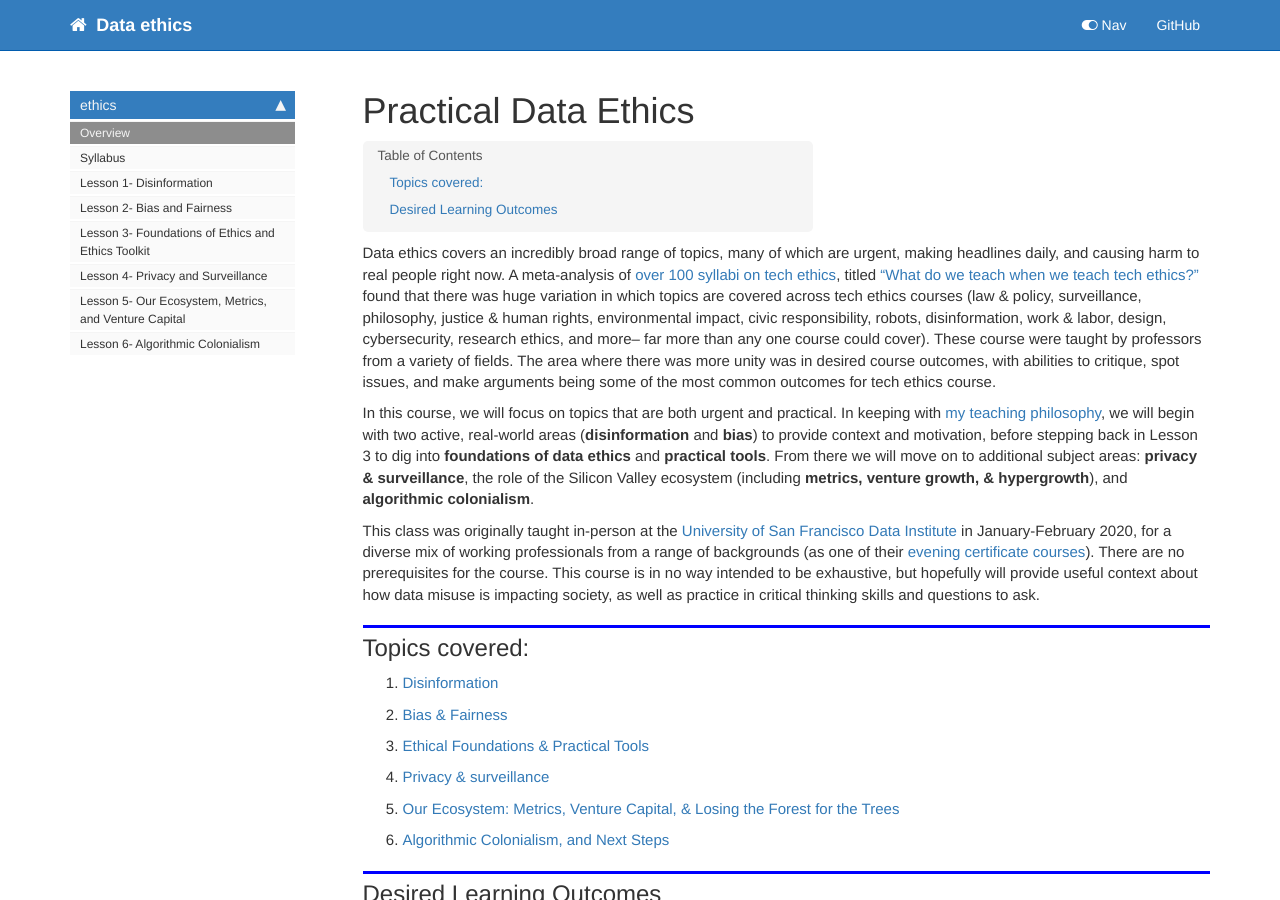
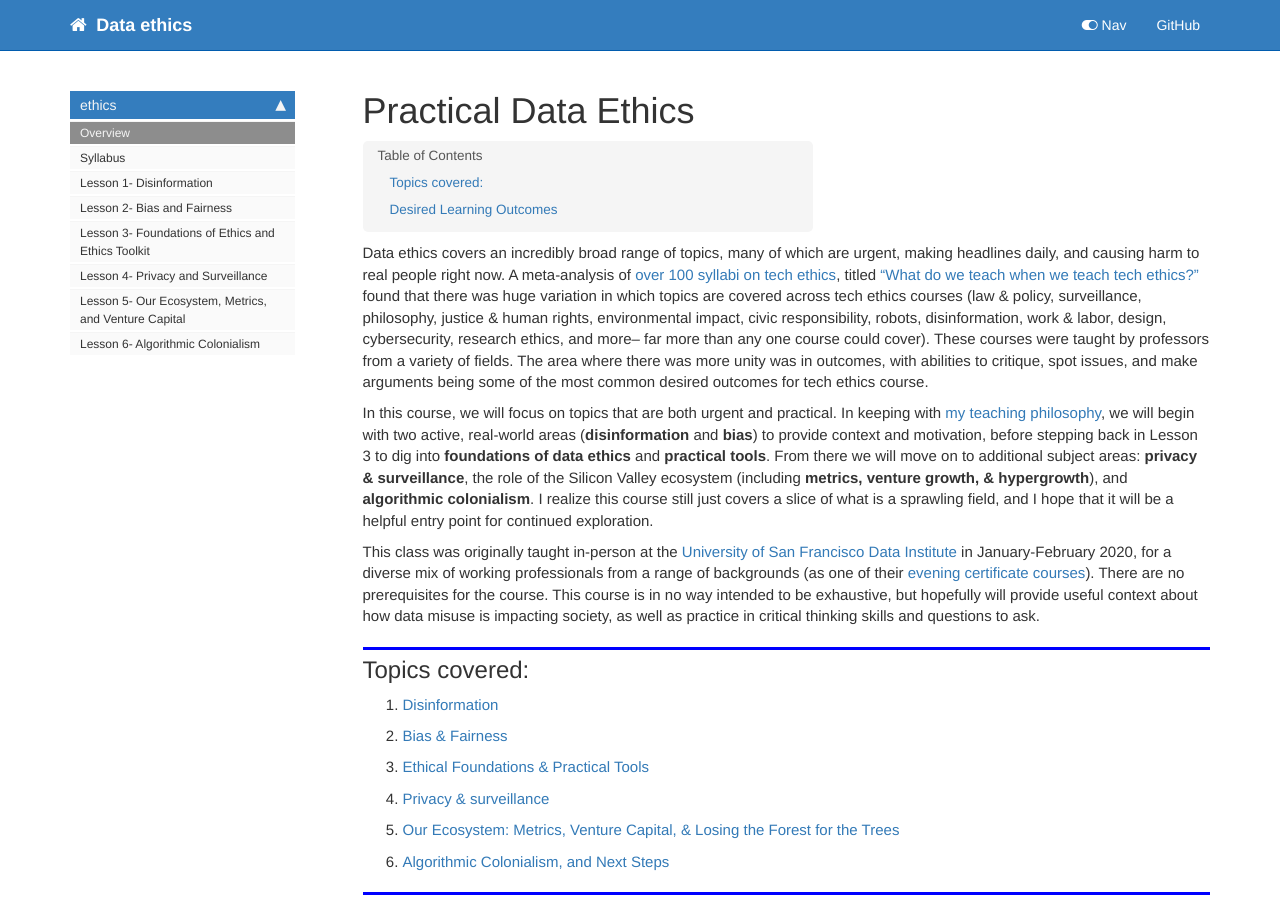
Before and after one commit to fastai/ethics.fast.ai, a Jekyll site: the page built from docs/index.md, in a window 1280 px wide and 900 px high. Built offline with Jekyll 4.4.1, drawn with Linux system fonts in a browser that asks for light colours; nearby versions of some CDN libraries; comment, search, counter and statistics services are not loaded.

Commit message:
updated index and order of videos

```diff
--- a/docs/index.md
+++ b/docs/index.md
@@ -2,9 +2,9 @@
 title: Practical Data Ethics
 ---
 
-Data ethics covers an incredibly broad range of topics, many of which are urgent, making headlines daily, and causing harm to real people right now. A meta-analysis of [over 100 syllabi on tech ethics](https://medium.com/@cfiesler/tech-ethics-curricula-a-collection-of-syllabi-3eedfb76be18), titled ["What do we teach when we teach tech ethics?"](https://cmci.colorado.edu/~cafi5706/SIGCSE2020_EthicsSyllabi.pdf) found that there was huge variation in which topics are covered across tech ethics courses (law & policy, surveillance, philosophy, justice & human rights, environmental impact, civic responsibility, robots, disinformation, work & labor, design, cybersecurity, research ethics, and more-- far more than any one course could cover).  These course were taught by professors from a variety of fields.  The area where there was more unity was in desired course outcomes, with abilities to critique, spot issues, and make arguments being some of the most common outcomes for tech ethics course.
+Data ethics covers an incredibly broad range of topics, many of which are urgent, making headlines daily, and causing harm to real people right now. A meta-analysis of [over 100 syllabi on tech ethics](https://medium.com/@cfiesler/tech-ethics-curricula-a-collection-of-syllabi-3eedfb76be18), titled ["What do we teach when we teach tech ethics?"](https://cmci.colorado.edu/~cafi5706/SIGCSE2020_EthicsSyllabi.pdf) found that there was huge variation in which topics are covered across tech ethics courses (law & policy, surveillance, philosophy, justice & human rights, environmental impact, civic responsibility, robots, disinformation, work & labor, design, cybersecurity, research ethics, and more-- far more than any one course could cover).  These courses were taught by professors from a variety of fields.  The area where there was more unity was in outcomes, with abilities to critique, spot issues, and make arguments being some of the most common desired outcomes for tech ethics course.
 
-In this course, we will focus on topics that are both urgent and practical. In keeping with [my teaching philosophy](https://www.fast.ai/2016/10/08/teaching-philosophy/), we will begin with two active, real-world areas (**disinformation** and **bias**) to provide context and motivation, before stepping back in Lesson 3 to dig into **foundations of data ethics** and **practical tools**.  From there we will move on to additional subject areas: **privacy & surveillance**, the role of the Silicon Valley ecosystem (including **metrics, venture growth, & hypergrowth**), and **algorithmic colonialism**.
+In this course, we will focus on topics that are both urgent and practical. In keeping with [my teaching philosophy](https://www.fast.ai/2016/10/08/teaching-philosophy/), we will begin with two active, real-world areas (**disinformation** and **bias**) to provide context and motivation, before stepping back in Lesson 3 to dig into **foundations of data ethics** and **practical tools**.  From there we will move on to additional subject areas: **privacy & surveillance**, the role of the Silicon Valley ecosystem (including **metrics, venture growth, & hypergrowth**), and **algorithmic colonialism**. I realize this course still just covers a slice of what is a sprawling field, and I hope that it will be a helpful entry point for continued exploration.
 
 This class was originally taught in-person at the [University of San Francisco Data Institute](https://www.usfca.edu/data-institute) in January-February 2020, for a diverse mix of working professionals from a range of backgrounds (as one of their [evening certificate courses](https://www.usfca.edu/data-institute/certificates)). There are no prerequisites for the course. This course is in no way intended to be exhaustive, but hopefully will provide useful context about how data misuse is impacting society, as well as practice in critical thinking skills and questions to ask.
 
--- a/fastai-video-browser/src/data.js
+++ b/fastai-video-browser/src/data.js
@@ -30,8 +30,8 @@ export const VIDEO_SOURCES = {
   5: "HwfeDeqbmsI",
   6: "US42H1znvKU",
   7: "TKYr4sS1SFw",
-  8: "Nzvoc7aaEzw",
-  9: "upU-_ECq80Y",
+  8: "upU-_ECq80Y",
+  9: "Nzvoc7aaEzw",
 
 };
 
```
